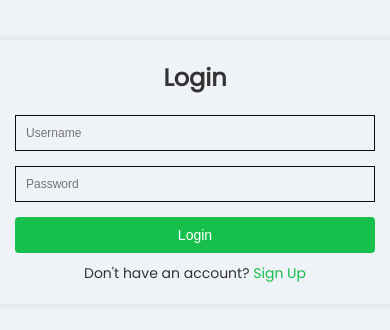
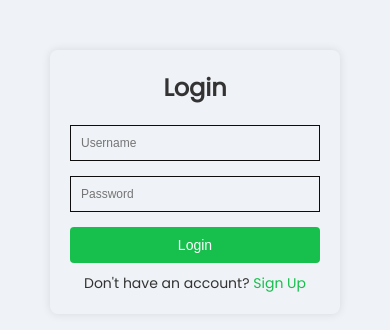
Before and after one commit to robynroby/e-Mkulima, a React (Vite) app in the folder frontend/: page /login in a window 390 px wide. Shown: the top 330 px of the page. Built offline with nearby package versions, Linux system fonts and the light colour scheme.

Commit message:
modification for login and sign up page

```diff
--- a/frontend/src/components/AccessControl/AC.scss
+++ b/frontend/src/components/AccessControl/AC.scss
@@ -2,12 +2,7 @@
     display: flex;
     justify-content: center;
     align-items: center;
-    background-color: #EFF2F6;
-    margin: 40px;
-
-    @media (max-width: 768px) {
-        flex-direction: column;
-    }
+    margin: 50px;
 }
 
 .signup-container {
@@ -16,12 +11,6 @@
     box-shadow: 0 0 10px rgba(0, 0, 0, 0.1);
     width: 100%;
     max-width: 400px;
-
-    .error-message {
-        color: red;
-        font-size: 11px;
-        margin-bottom: 10px;
-    }
 
     h2 {
         text-align: center;
@@ -80,8 +69,4 @@
             }
         }
     }
-
-    @media (max-width: 768px) {
-        width: 150%;
-    }
 }
```
